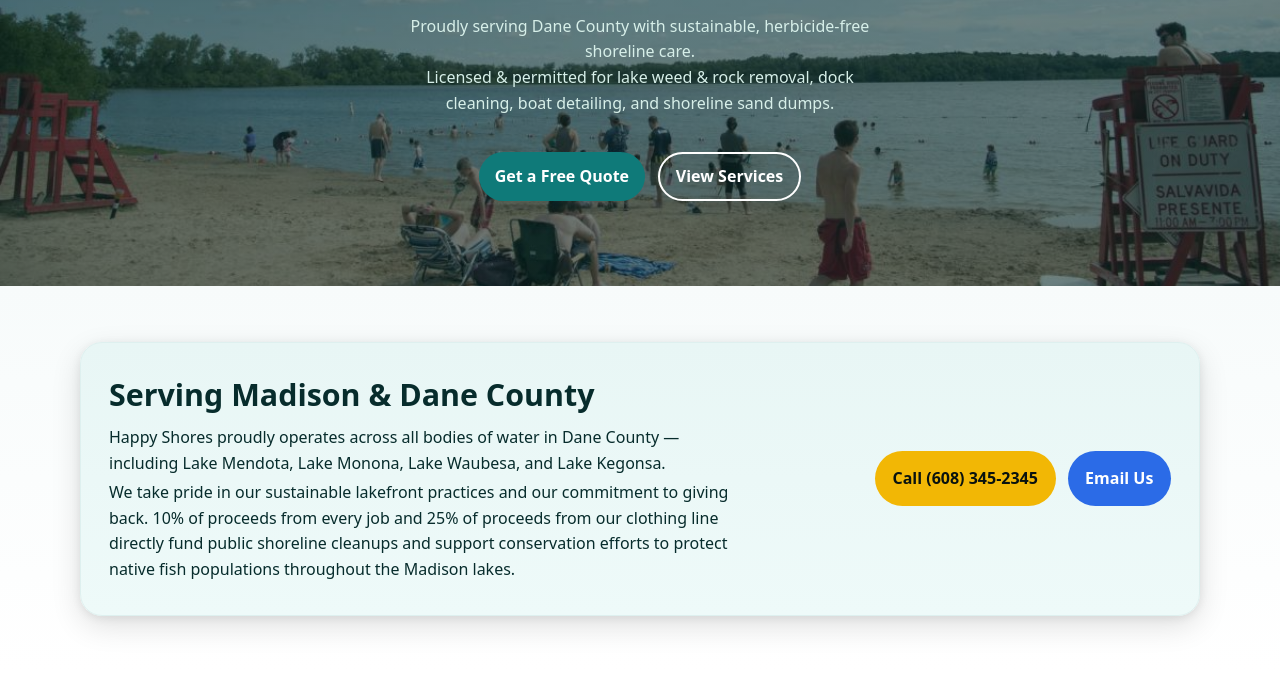
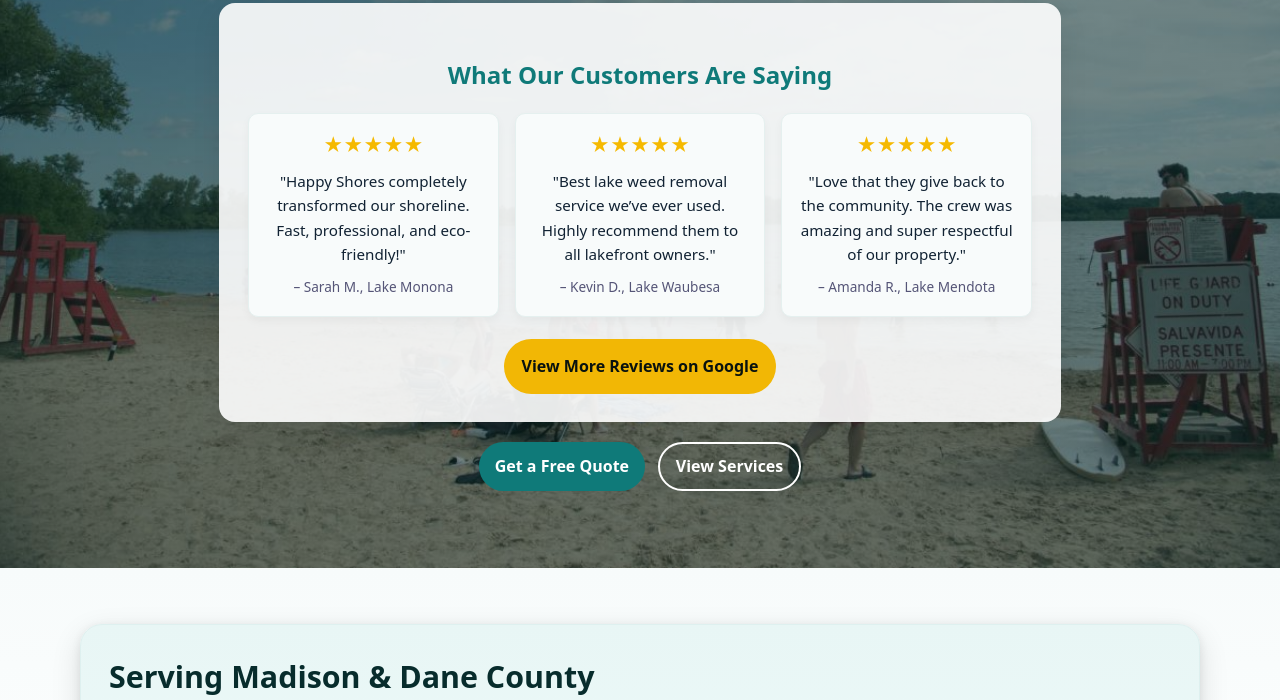
Before and after one commit to happyshoresco/happyshoresco, a plain HTML site: page index.html in a window 1280 px wide. Shown: the part 400-1100 px from the top of the page. Drawn offline with Linux system fonts and the light colour scheme.

Commit message:
Replaced hero subtext with Google reviews section

```diff
--- a/index.html
+++ b/index.html
@@ -56,10 +56,29 @@
         <span>Clear Water.</span>
         <span class="accent">Happy Shores.</span>
       </h1>
-      <p class="hero__sub">
-        Proudly serving Dane County with sustainable, herbicide-free shoreline care.<br />
-        Licensed & permitted for lake weed & rock removal, dock cleaning, boat detailing, and shoreline sand dumps.
-      </p>
+      <div class="google-reviews">
+  <h3 class="reviews-title">What Our Customers Are Saying</h3>
+  <div class="reviews-container">
+    <div class="review">
+      <div class="stars">★★★★★</div>
+      <p>"Happy Shores completely transformed our shoreline. Fast, professional, and eco-friendly!"</p>
+      <span class="reviewer">– Sarah M., Lake Monona</span>
+    </div>
+    <div class="review">
+      <div class="stars">★★★★★</div>
+      <p>"Best lake weed removal service we’ve ever used. Highly recommend them to all lakefront owners."</p>
+      <span class="reviewer">– Kevin D., Lake Waubesa</span>
+    </div>
+    <div class="review">
+      <div class="stars">★★★★★</div>
+      <p>"Love that they give back to the community. The crew was amazing and super respectful of our property."</p>
+      <span class="reviewer">– Amanda R., Lake Mendota</span>
+    </div>
+  </div>
+  <a class="btn btn-call btn-lg" href="https://g.page/r/CaYourGoogleReviewLink" target="_blank" rel="noopener">
+    View More Reviews on Google
+  </a>
+</div>
       <div class="hero__actions">
         <a class="btn btn-cta" href="#contact">Get a Free Quote</a>
         <a class="btn btn-outline" href="#services">View Services</a>
--- a/styles.css
+++ b/styles.css
@@ -139,3 +139,53 @@
   .nav.open .nav__links{display:flex}
   .nav-toggle{display:flex}
 }
+
+/* === GOOGLE REVIEWS SECTION === */
+.google-reviews {
+  margin-top: 1.8rem;
+  background: rgba(255,255,255,0.9);
+  border-radius: 16px;
+  box-shadow: 0 10px 30px rgba(0,0,0,0.08);
+  padding: 1.8rem;
+  text-align: center;
+  color: #0b2c2c;
+}
+
+.reviews-title {
+  font-size: 1.5rem;
+  font-weight: 700;
+  margin-bottom: 1.2rem;
+  color: var(--teal);
+}
+
+.reviews-container {
+  display: grid;
+  gap: 1rem;
+  grid-template-columns: repeat(auto-fit, minmax(220px, 1fr));
+  margin-bottom: 1.4rem;
+}
+
+.review {
+  background: #f8fbfb;
+  border-radius: 10px;
+  padding: 1rem;
+  border: 1px solid #e5f0ef;
+  box-shadow: 0 4px 10px rgba(0,0,0,0.04);
+}
+
+.review p {
+  font-size: 0.95rem;
+  color: #123;
+  margin: 0.5rem 0;
+}
+
+.stars {
+  color: #f5b900;
+  font-size: 1.2rem;
+  margin-bottom: 0.4rem;
+}
+
+.reviewer {
+  font-size: 0.85rem;
+  color: #557;
+}
```
